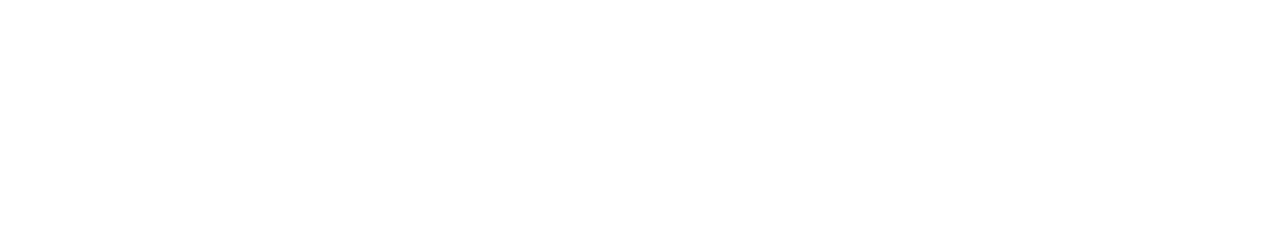
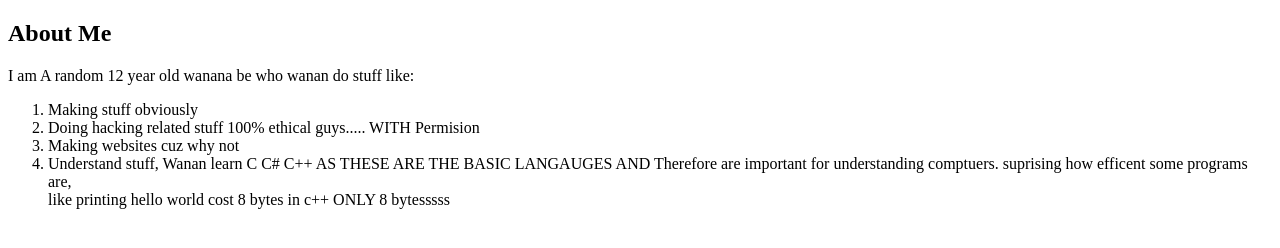
Before and after one commit to wfogame/Blog, a website: page public/index.html in a window 1280 px wide. Drawn offline with Linux system fonts and the light colour scheme.

Commit message:
made about me blog

```diff
--- a/public/index.html
+++ b/public/index.html
@@ -8,9 +8,22 @@
 </head>
 <body>
     <div class = 'header'>
+        <h2>About Me</h2>
+    </div>
+    <p>
+        I am A random 12 year old wanana be who wanan do stuff like:
+            <ol>
+                <li>Making stuff obviously</li>
+                <li>Doing hacking related stuff 100% ethical guys..... WITH Permision</li>
+                <li>Making websites cuz why not</li>
+                <li>Understand stuff, Wanan learn C C# C++ AS THESE ARE THE BASIC LANGAUGES AND Therefore are important for understanding comptuers. suprising how efficent some programs are,
+                <br>like printing hello world cost 8 bytes in c++ ONLY 8 bytesssss</li>
 
-        <h2></h2>
-    </div>
+            </ol>
+
+
+
+    </p>
 
 
 
```
